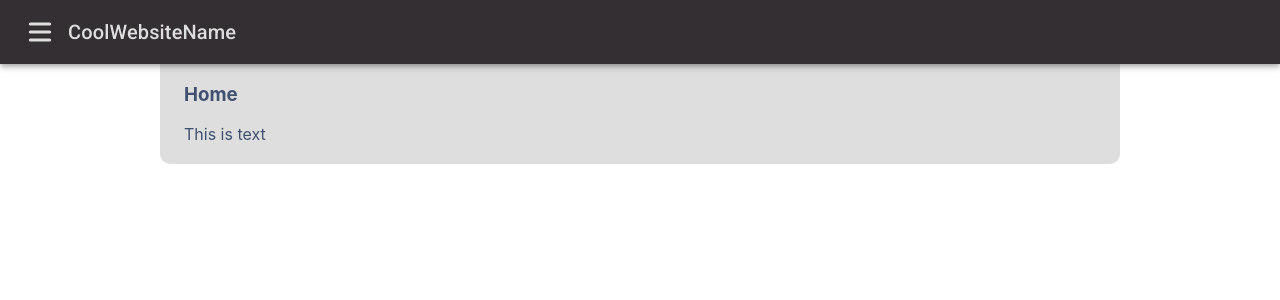
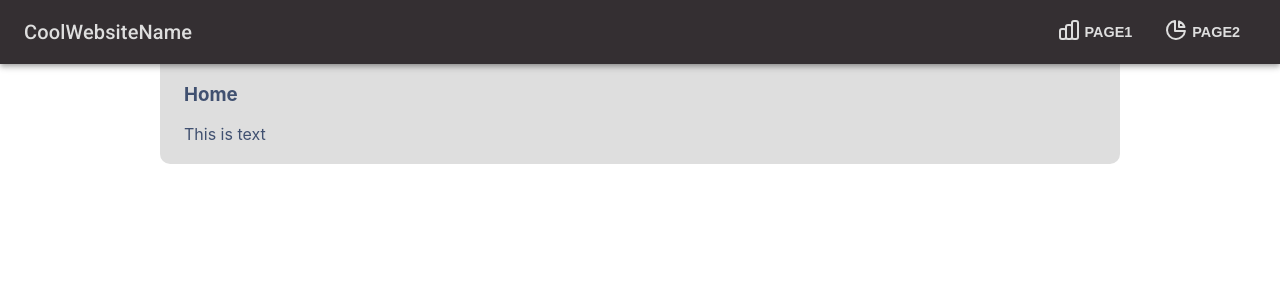
Before and after one commit to dotClique/project2-it2810, a React (Create React App) app: page / in a window 1280 px wide. Shown: the top 300 px of the page. Built offline with nearby package versions, Linux system fonts and the light colour scheme.

Commit message:
feat: add more dynamic scaling

```diff
--- /dev/null
+++ b/src/components/IconLink/index.tsx
@@ -0,0 +1,19 @@
+import useStyles from './styles';
+import { Link } from '@material-ui/core';
+import { ReactNode } from 'react';
+
+type IconLinkProps = {
+  title: string;
+  icon: ReactNode;
+};
+
+export default function IconLink(props: IconLinkProps) {
+  const classes = useStyles();
+
+  return (
+    <Link underline="none" className={classes.container}>
+      <div className={classes.icon}>{props.icon}</div>
+      <div className={classes.text}>{props.title}</div>
+    </Link>
+  );
+}
--- /dev/null
+++ b/src/components/IconLink/styles.ts
@@ -0,0 +1,33 @@
+import { createStyles, makeStyles } from '@material-ui/core';
+
+const useStyles = makeStyles((theme) =>
+  createStyles({
+    icon: {
+      color: theme.palette.secondary.contrastText,
+      width: '1.5rem',
+    },
+    container: {
+      display: 'flex',
+      alignItems: 'center',
+      '&:hover': {
+        backgroundColor: theme.palette.secondary.light,
+      },
+      '&:active': {
+        backgroundColor: theme.palette.secondary.dark,
+      },
+      borderRadius: '10px',
+      padding: '2px 1rem 2px',
+      gap: '0.25rem',
+      cursor: 'pointer',
+    },
+    text: {
+      color: theme.palette.secondary.contrastText,
+      fontFamily: 'sans-serif',
+      fontWeight: 'bold',
+      textTransform: 'uppercase',
+      fontSize: '0.9rem',
+    },
+  }),
+);
+
+export default useStyles;
--- a/src/components/NavBar/index.tsx
+++ b/src/components/NavBar/index.tsx
@@ -1,7 +1,19 @@
 import { MouseEvent, useState } from 'react';
-import { AppBar, IconButton, Link, MenuItem, Menu, Toolbar, Typography } from '@material-ui/core';
+import {
+  AppBar,
+  IconButton,
+  Link,
+  MenuItem,
+  Menu,
+  Toolbar,
+  Typography,
+  useMediaQuery,
+  useTheme,
+} from '@material-ui/core';
 import { MenuIcon } from '@heroicons/react/solid';
 import useStyles from './styles';
+import IconLink from '../IconLink';
+import { ChartBarIcon, ChartPieIcon } from '@heroicons/react/outline';
 
 type MenuProps = {
   title: string;
@@ -18,17 +30,23 @@ export default function NavBar(props: MenuProps) {
     setAnchorEl(null);
     setMenuOpen(false);
   };
+  const theme = useTheme();
   const classes = useStyles();
+  const isMobile = useMediaQuery(theme.breakpoints.down('sm'));
+
+  console.log(isMobile);
   return (
     <div>
       <AppBar position="sticky" color="secondary">
-        <Toolbar>
-          <IconButton edge="start" className={classes.icon} onClick={handleMenu}>
-            <MenuIcon width={'2rem'} />
-          </IconButton>
+        <Toolbar className={classes.toolBar}>
           <Typography variant="h6" component="div">
             {props.title}
           </Typography>
+          {isMobile ? (
+            <>
+              <IconButton edge="end" className={classes.icon} onClick={handleMenu}>
+                <MenuIcon width={'2rem'} />
+              </IconButton>
               <Menu
                 id="menu-appbar"
                 anchorEl={anchorEl}
@@ -40,13 +58,20 @@ export default function NavBar(props: MenuProps) {
                 open={menuOpen}
                 onClose={handleClose}
               >
-            <Link href={'/page1'}>
+                <Link underline="none" href={'/page1'}>
                   <MenuItem className={classes.menuItem}>Page 1</MenuItem>
                 </Link>
-            <Link href={'/page2'}>
+                <Link underline="none" href={'/page2'}>
                   <MenuItem className={classes.menuItem}>Page 2</MenuItem>
                 </Link>
               </Menu>
+            </>
+          ) : (
+            <div className={classes.linkContainer}>
+              <IconLink title={'page1'} icon={<ChartBarIcon />} />
+              <IconLink title={'page2'} icon={<ChartPieIcon />} />
+            </div>
+          )}
         </Toolbar>
       </AppBar>
     </div>
--- a/src/components/NavBar/styles.ts
+++ b/src/components/NavBar/styles.ts
@@ -6,7 +6,14 @@ const useStyles = makeStyles((theme) =>
       color: theme.palette.secondary.contrastText,
     },
     menuItem: {
-      color: theme.palette.info.contrastText,
+      color: theme.palette.secondary.main,
+    },
+    toolBar: {
+      display: 'flex',
+      justifyContent: 'space-between',
+    },
+    linkContainer: {
+      display: 'flex',
     },
   }),
 );
--- a/src/components/PageContainer/styles.ts
+++ b/src/components/PageContainer/styles.ts
@@ -5,8 +5,11 @@ const useStyles = makeStyles((theme) =>
     main: {
       color: theme.palette.primary.contrastText,
       backgroundColor: theme.palette.primary.main,
-      borderRadius: '0 0 10px 10px',
+
       paddingBottom: '20px',
+      [theme.breakpoints.up('md')]: {
+        borderRadius: '0 0 10px 10px',
+      },
     },
   }),
 );
```
Lines whose indentation alone changed are shown as unchanged.
